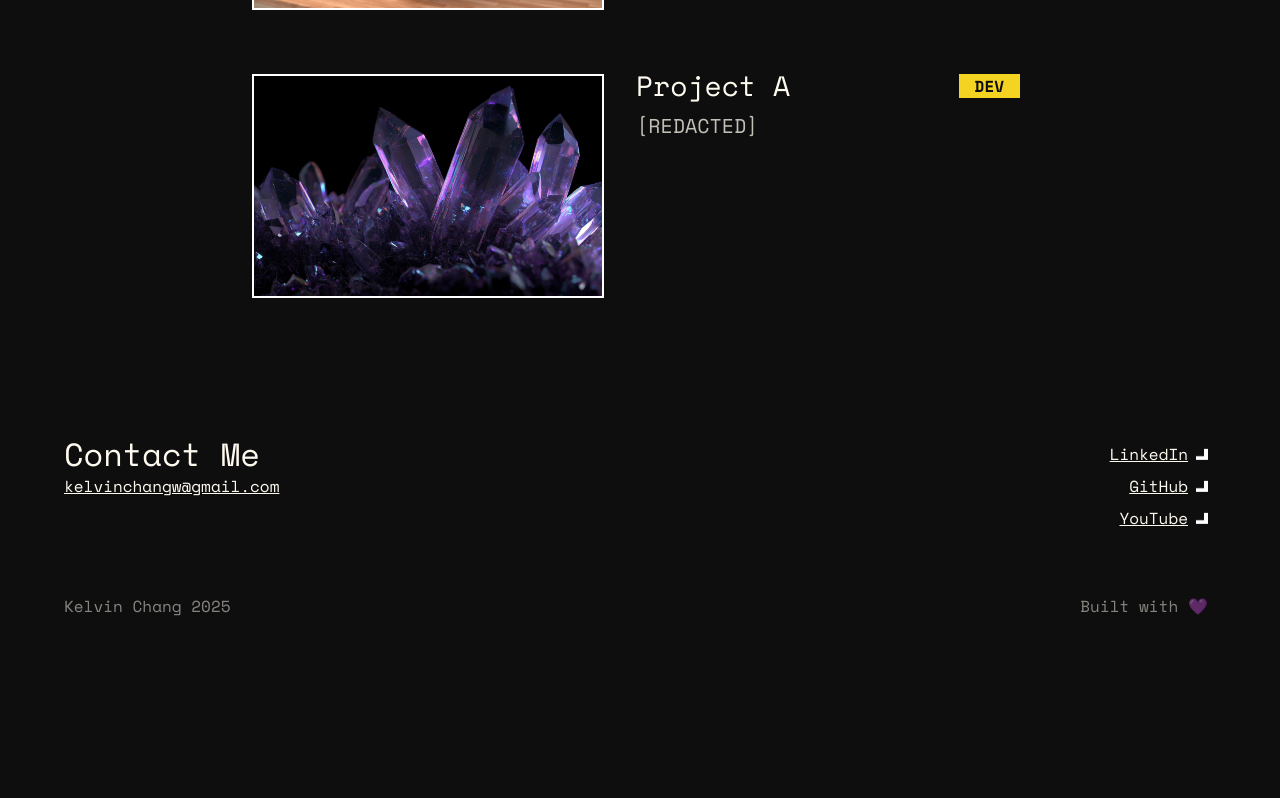
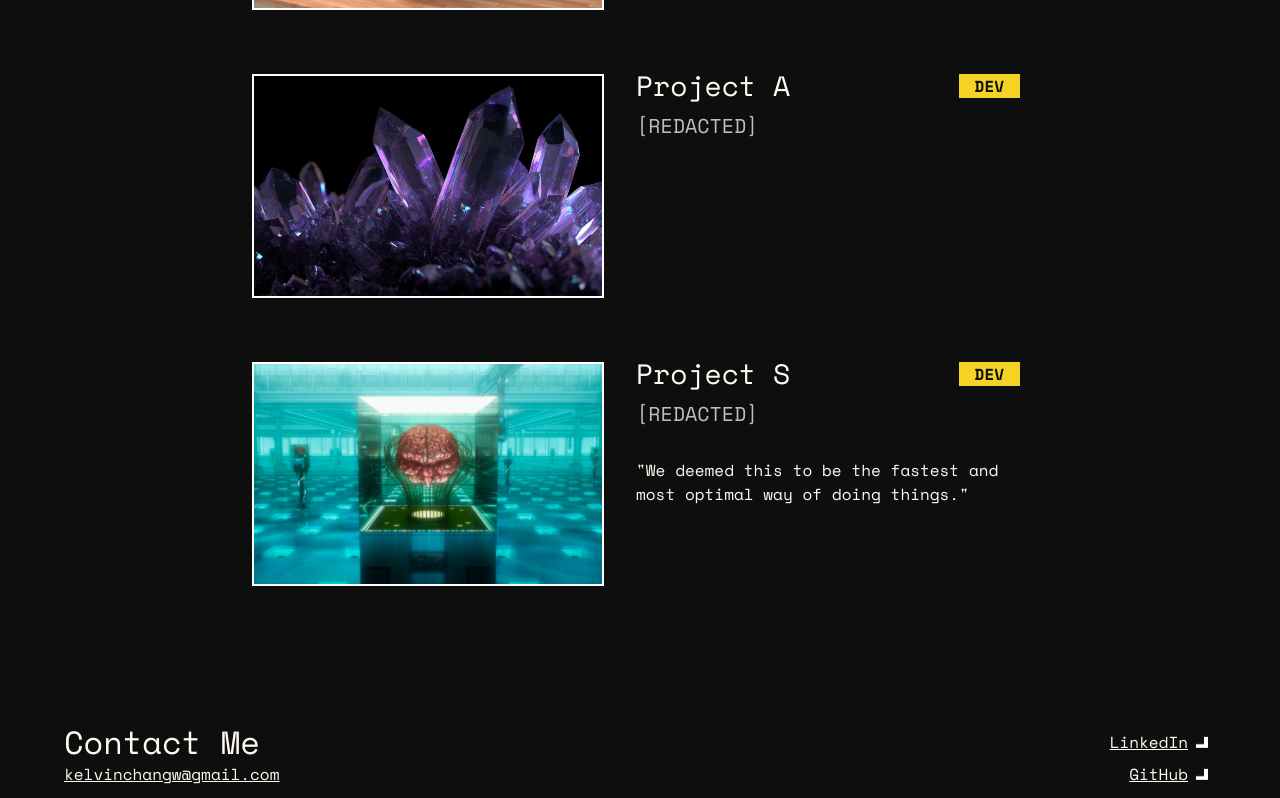
Before and after one commit to kelvinchangw/kelvinchang, a React (Vite) app: page /projects in a window 1280 px wide. Shown: the part 454-1252 px from the top of the page. Before the commit the page ends 1136 px from the top, so only its background shows below. Built offline with nearby package versions, Linux system fonts and the light colour scheme.

Commit message:
Add Project S

```diff
--- a/src/pages/Projects/Projects.tsx
+++ b/src/pages/Projects/Projects.tsx
@@ -1,6 +1,7 @@
 import styles from "./Projects.module.css";
 import noirThumbnail from "../../assets/images/project-noir-thumbnail.jpg";
-import projectPlaceholder from "../../assets/images/goodtrybuddy.jpg";
+import projectAPlaceholder from "../../assets/images/project-a.jpg";
+import projectSPlaceholder from "../../assets/images/project-s.jpg";
 import { Link } from "react-router-dom";
 
 export default function Projects() {
@@ -41,7 +42,7 @@ export default function Projects() {
                 <div className={styles.project}>
                     <div className={styles.thumbnailContainer}>
                         <img
-                            src={projectPlaceholder}
+                            src={projectAPlaceholder}
                             className={styles.noirThumbnail}
                         />
                     </div>
@@ -60,6 +61,31 @@ export default function Projects() {
                         {/* <div className={styles.description}></div> */}
                     </div>
                 </div>
+                <div className={styles.project}>
+                    <div className={styles.thumbnailContainer}>
+                        <img
+                            src={projectSPlaceholder}
+                            className={styles.noirThumbnail}
+                        />
+                    </div>
+                    <div className={styles.info}>
+                        <div className={styles.heading}>
+                            <div className={styles.title}>
+                                <span>Project S</span>
+                                <span>[REDACTED]</span>
+                            </div>
+                            <span
+                                className={`${styles.status} ${styles.devStatus}`}
+                            >
+                                DEV
+                            </span>
+                        </div>
+                        <p className={styles.description}>
+                            "We deemed this to be the fastest and most optimal
+                            way of doing things."
+                        </p>
+                    </div>
+                </div>
             </div>
         </main>
     );
```
Also changed, not shown: src/assets/images/project-a.jpg (renamed from src/assets/images/goodtrybuddy.jpg), src/assets/images/project-s.jpg (added).
